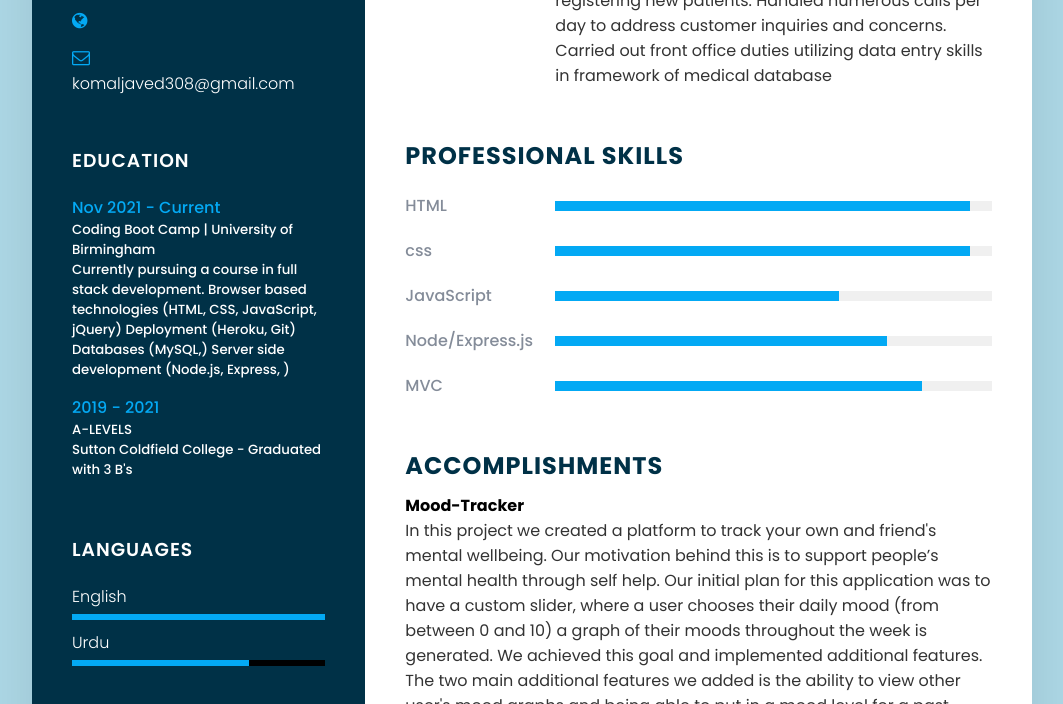
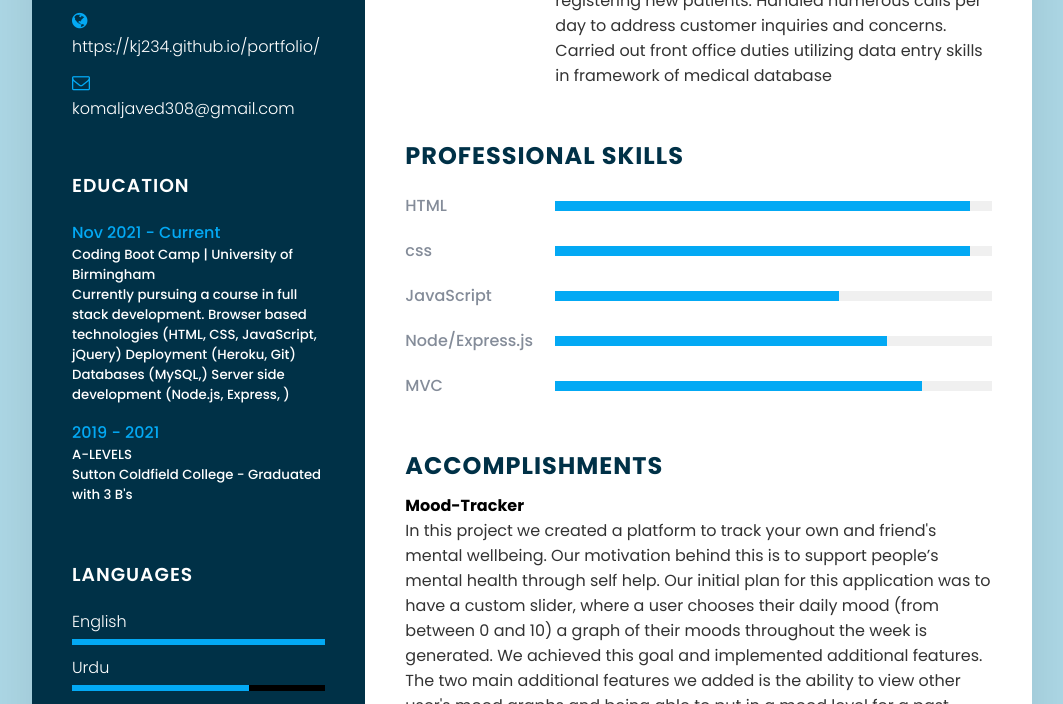
Before and after one commit to KJ234/CV-ME, a plain HTML site: page index.html in a window 1280 px wide. Shown: the part 396-1100 px from the top of the page, without its empty margins (108-1171 px from the left). Drawn offline with Linux system fonts and the light colour scheme.

Commit message:
update contact info

```diff
--- a/index.html
+++ b/index.html
@@ -46,7 +46,7 @@
             <span class="icon"
               ><i class="fa fa-globe" aria-hidden="true"></i>
             </span>
-            <span class="text"></span>
+            <span class="text">https://kj234.github.io/portfolio/</span>
           </li>
           <li>
             <span class="icon"
```
